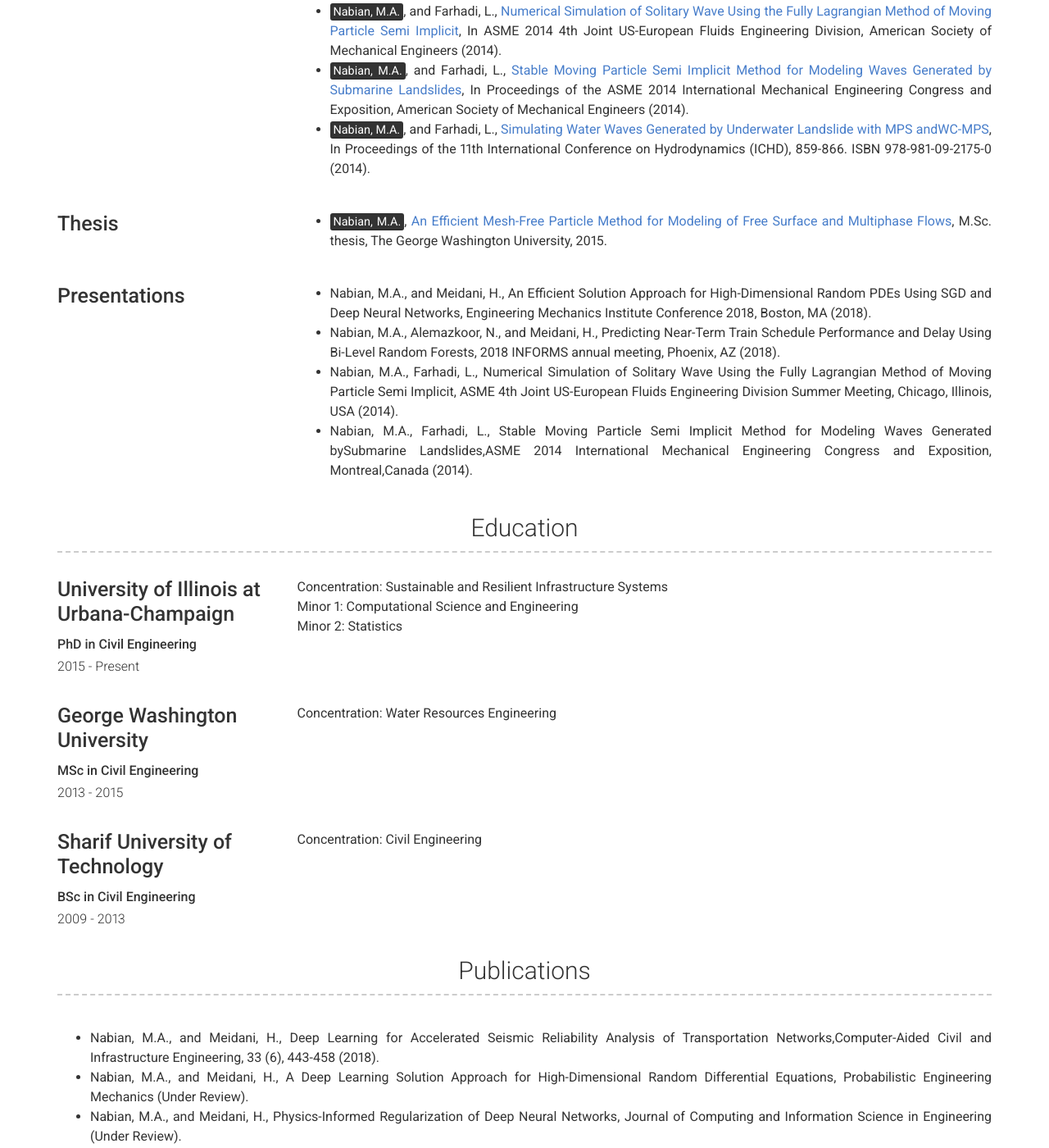
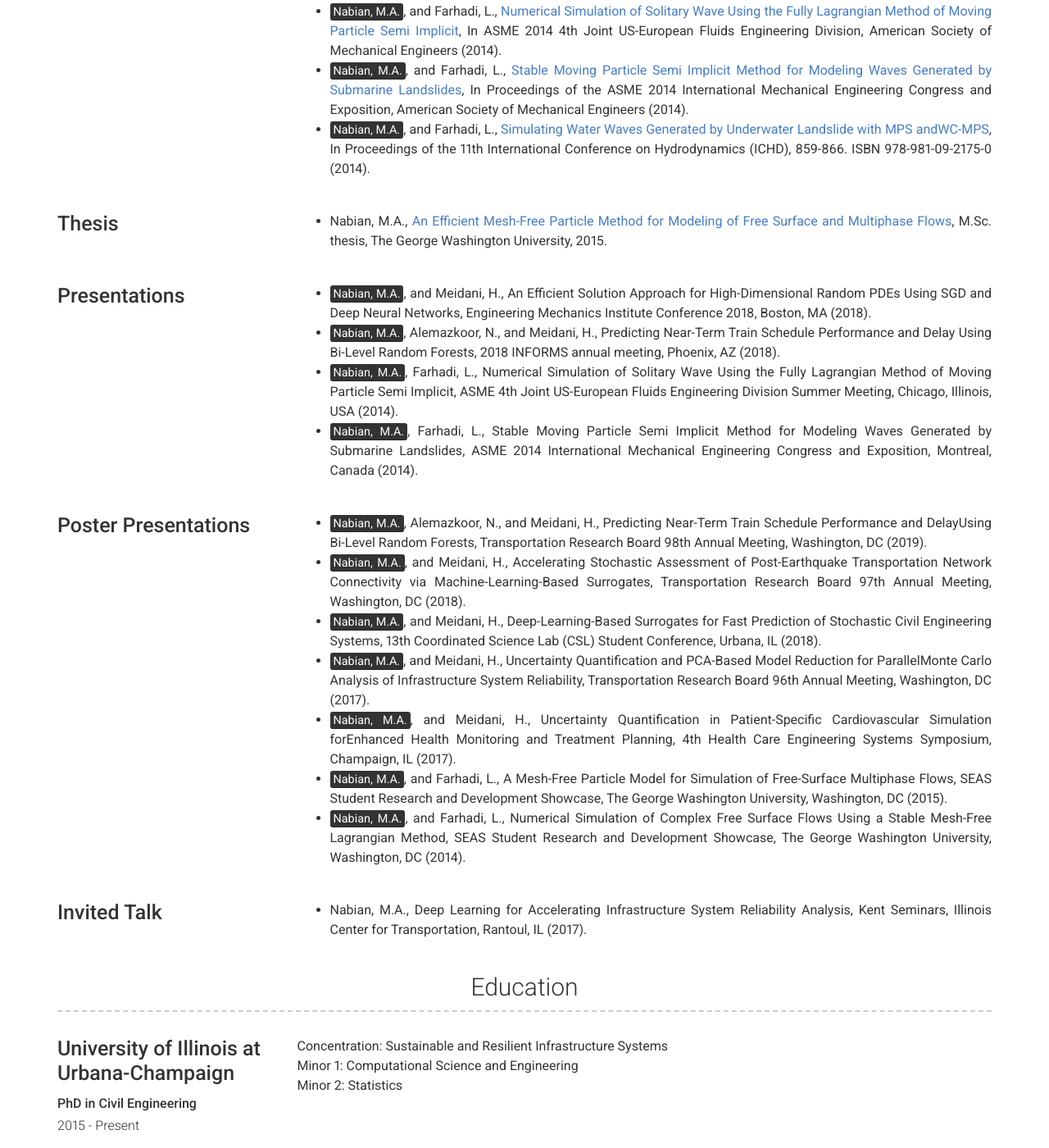
Before and after one commit to mnabian/mnabian.github.io, a Jekyll site: the page built from index.md, in a window 1280 px wide and 1400 px high, scrolled down 3113 px. Shown: the whole window at 82% size. Built offline with Jekyll 4.4.1, drawn with Linux system fonts in a browser that asks for light colours.

Commit message:
Initial commit

```diff
--- a/_data/experience.yml
+++ b/_data/experience.yml
@@ -16,11 +16,25 @@
 
 - company: Thesis
   description: |
-    - <mark>Nabian, M.A.</mark>, [An Efficient Mesh-Free Particle Method for Modeling of Free Surface and Multiphase Flows](https://search.proquest.com/openview/4d60c4f40eecf4e9bc86d139cdd7e0db/1?pq-origsite=gscholar&cbl=18750&diss=y), M.Sc. thesis, The George Washington University, 2015.
+    - Nabian, M.A., [An Efficient Mesh-Free Particle Method for Modeling of Free Surface and Multiphase Flows](https://search.proquest.com/openview/4d60c4f40eecf4e9bc86d139cdd7e0db/1?pq-origsite=gscholar&cbl=18750&diss=y), M.Sc. thesis, The George Washington University, 2015.
 
 - company: Presentations
   description: |
-    - Nabian, M.A., and Meidani, H., An Efficient Solution Approach for High-Dimensional Random PDEs Using SGD and Deep Neural Networks, Engineering Mechanics Institute Conference 2018, Boston, MA (2018).
-    - Nabian, M.A., Alemazkoor, N., and Meidani, H., Predicting Near-Term Train Schedule Performance and Delay Using Bi-Level Random Forests, 2018 INFORMS annual meeting, Phoenix, AZ (2018).
-    - Nabian, M.A., Farhadi, L., Numerical Simulation of Solitary Wave Using the Fully  Lagrangian Method of Moving Particle Semi Implicit, ASME 4th Joint US-European Fluids Engineering Division Summer Meeting, Chicago, Illinois, USA (2014).
-    - Nabian, M.A., Farhadi, L., Stable Moving Particle Semi Implicit Method for Modeling Waves Generated bySubmarine Landslides,ASME 2014 International Mechanical Engineering Congress and Exposition, Montreal,Canada (2014).
+    - <mark>Nabian, M.A.</mark>, and Meidani, H., An Efficient Solution Approach for High-Dimensional Random PDEs Using SGD and Deep Neural Networks, Engineering Mechanics Institute Conference 2018, Boston, MA (2018).
+    - <mark>Nabian, M.A.</mark>, Alemazkoor, N., and Meidani, H., Predicting Near-Term Train Schedule Performance and Delay Using Bi-Level Random Forests, 2018 INFORMS annual meeting, Phoenix, AZ (2018).
+    - <mark>Nabian, M.A.</mark>, Farhadi, L., Numerical Simulation of Solitary Wave Using the Fully  Lagrangian Method of Moving Particle Semi Implicit, ASME 4th Joint US-European Fluids Engineering Division Summer Meeting, Chicago, Illinois, USA (2014).
+    - <mark>Nabian, M.A.</mark>, Farhadi, L., Stable Moving Particle Semi Implicit Method for Modeling Waves Generated by Submarine Landslides, ASME 2014 International Mechanical Engineering Congress and Exposition, Montreal, Canada (2014).
+
+- company: Poster Presentations
+  description: |
+    - <mark>Nabian, M.A.</mark>, Alemazkoor, N., and Meidani, H., Predicting Near-Term Train Schedule Performance and DelayUsing Bi-Level Random Forests, Transportation Research Board 98th Annual Meeting, Washington, DC (2019).
+    - <mark>Nabian, M.A.</mark>, and Meidani, H., Accelerating Stochastic Assessment of Post-Earthquake Transportation Network Connectivity via Machine-Learning-Based Surrogates, Transportation Research Board 97th Annual Meeting, Washington, DC (2018).
+    - <mark>Nabian, M.A.</mark>, and Meidani, H., Deep-Learning-Based Surrogates for Fast Prediction of Stochastic Civil Engineering Systems, 13th Coordinated Science Lab (CSL) Student Conference, Urbana, IL (2018).
+    - <mark>Nabian,  M.A.</mark>, and  Meidani, H., Uncertainty Quantification and PCA-Based Model  Reduction for ParallelMonte Carlo Analysis of Infrastructure System Reliability, Transportation Research Board 96th Annual Meeting, Washington, DC (2017).
+    - <mark>Nabian, M.A.</mark>, and Meidani, H., Uncertainty Quantification in Patient-Specific Cardiovascular Simulation forEnhanced Health Monitoring and Treatment Planning, 4th Health Care Engineering Systems Symposium, Champaign, IL (2017).
+    - <mark>Nabian, M.A.</mark>, and Farhadi, L., A Mesh-Free Particle Model for Simulation of Free-Surface Multiphase Flows, SEAS Student Research and Development Showcase, The George Washington University, Washington, DC (2015).
+    - <mark>Nabian, M.A.</mark>, and Farhadi, L., Numerical Simulation of Complex Free Surface Flows Using a Stable Mesh-Free Lagrangian  Method, SEAS Student Research and Development Showcase, The George Washington University, Washington, DC (2014).
+
+- company: Invited Talk
+  description: |
+    - Nabian, M.A., Deep Learning for Accelerating Infrastructure System Reliability Analysis, Kent Seminars, Illinois Center for Transportation, Rantoul, IL (2017).
```
